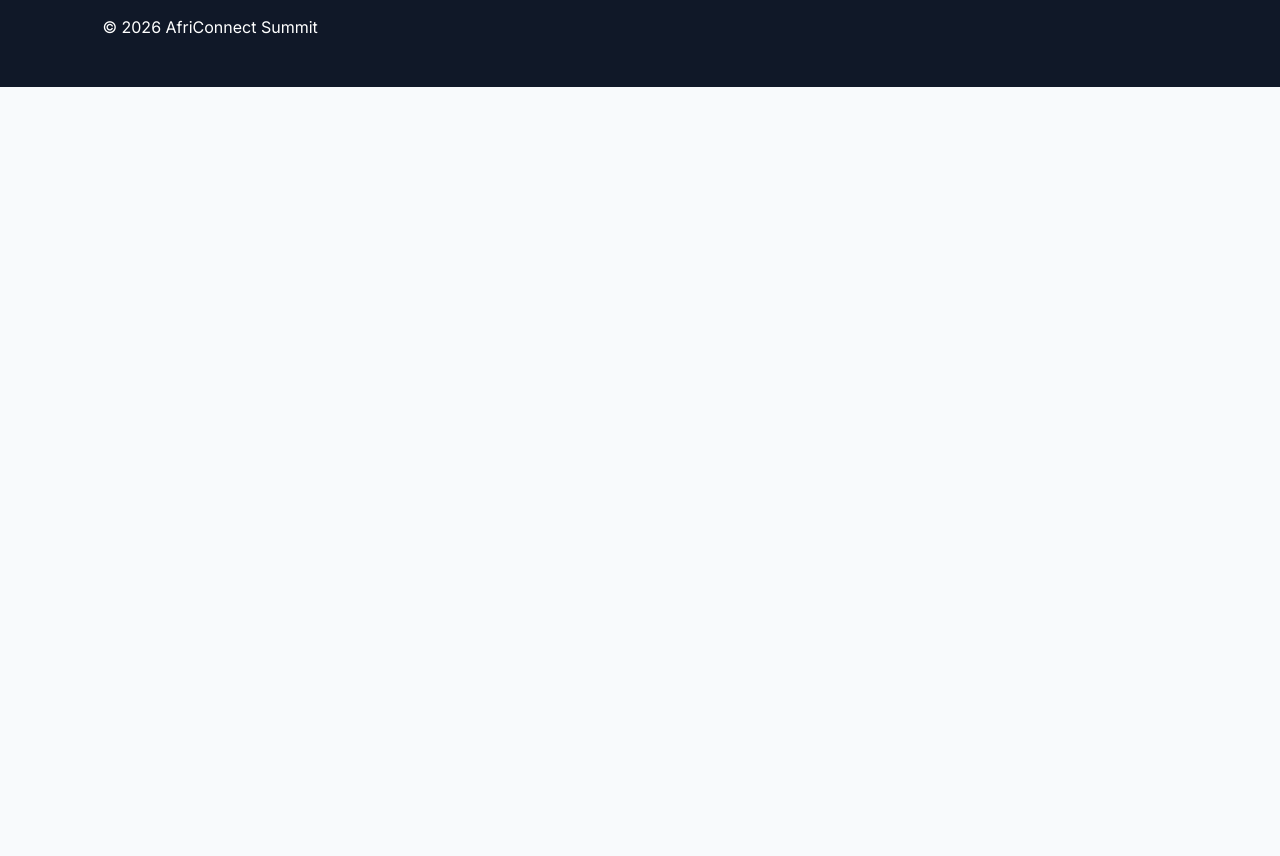
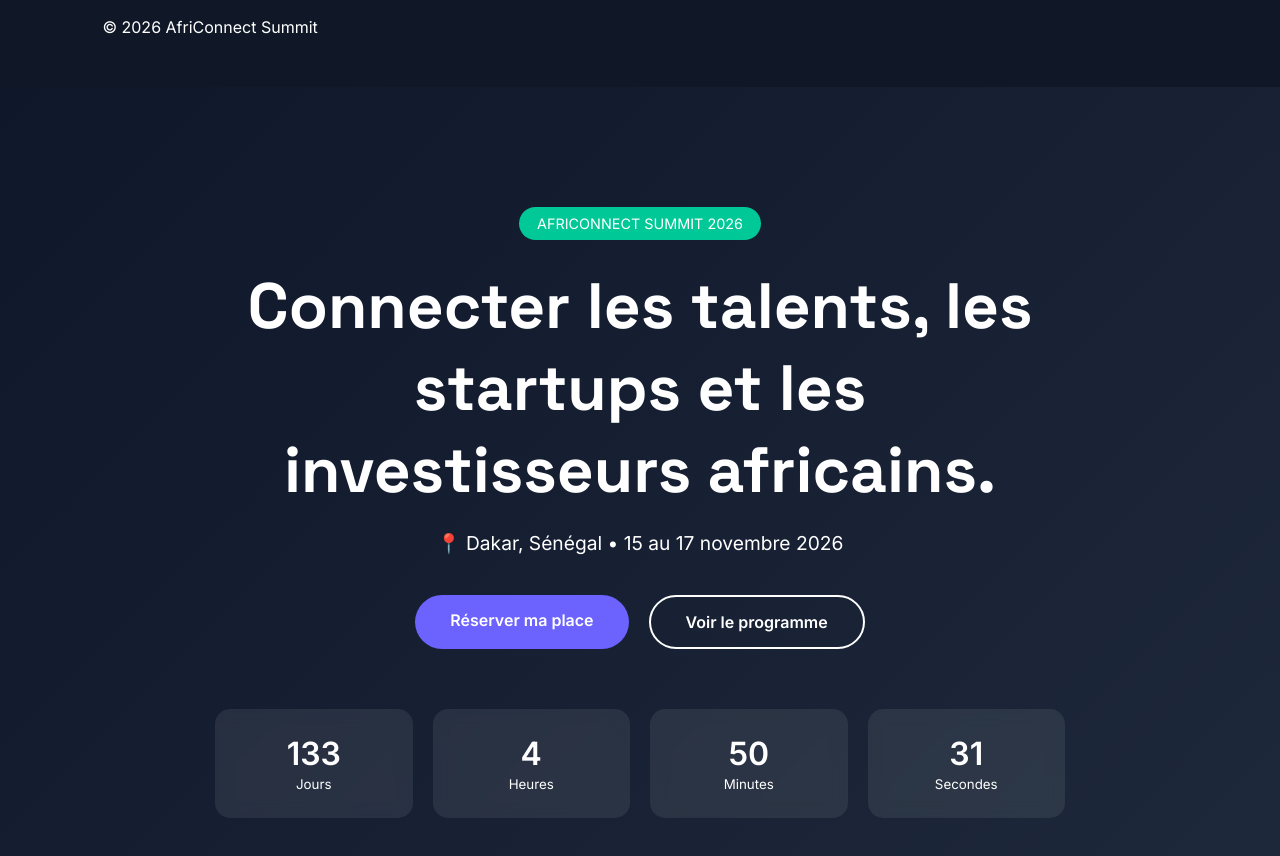
Before and after one commit to diacire74-maker/CireIbrahimaDia-AfriConnectSummit, a plain HTML site: page index.html in a window 1280 px wide. Shown: the part 256-1112 px from the top of the page. Before the commit the page ends 800 px from the top, so only its background shows below. Drawn offline with nearby package versions, Linux system fonts and the light colour scheme; files whose address does not match are found by name.

Commit message:
Ajout de la section Hero avec compte à rebours

```diff
--- a/CSS/js/script.js
+++ b/CSS/js/script.js
@@ -2,3 +2,40 @@
 
 document.getElementById("year").textContent =
 new Date().getFullYear();
+/* ===========================
+Compte à rebours
+=========================== */
+
+const targetDate = new Date("November 15, 2026 09:00:00").getTime();
+
+function updateCountdown() {
+
+    const now = new Date().getTime();
+
+    const distance = targetDate - now;
+
+    const days = Math.floor(distance / (1000 * 60 * 60 * 24));
+
+    const hours = Math.floor((distance % (1000 * 60 * 60 * 24)) / (1000 * 60 * 60));
+
+    const minutes = Math.floor((distance % (1000 * 60 * 60)) / (1000 * 60));
+
+    const seconds = Math.floor((distance % (1000 * 60)) / 1000);
+
+    if(document.getElementById("days")){
+
+        document.getElementById("days").textContent = days;
+
+        document.getElementById("hours").textContent = hours;
+
+        document.getElementById("minutes").textContent = minutes;
+
+        document.getElementById("seconds").textContent = seconds;
+
+    }
+
+}
+
+setInterval(updateCountdown,1000);
+
+updateCountdown();
--- a/CSS/style.css
+++ b/CSS/style.css
@@ -205,3 +205,188 @@ display:none;
 }
 
 }
+/* ================= HERO ================= */
+
+.hero{
+
+    min-height:100vh;
+
+    display:flex;
+
+    justify-content:center;
+
+    align-items:center;
+
+    text-align:center;
+
+    padding:120px 8%;
+
+    background:linear-gradient(135deg,#0F172A,#1E293B);
+
+    color:white;
+
+}
+
+.hero-content{
+
+    max-width:850px;
+
+}
+
+.event-badge{
+
+    display:inline-block;
+
+    background:var(--secondary);
+
+    color:white;
+
+    padding:8px 18px;
+
+    border-radius:30px;
+
+    margin-bottom:25px;
+
+    font-size:.9rem;
+
+}
+
+.hero h1{
+
+    font-family:var(--title-font);
+
+    font-size:4rem;
+
+    margin-bottom:20px;
+
+}
+
+.hero p{
+
+    font-size:1.2rem;
+
+    margin-bottom:40px;
+
+}
+
+.hero-buttons{
+
+    display:flex;
+
+    justify-content:center;
+
+    gap:20px;
+
+    flex-wrap:wrap;
+
+    margin-bottom:60px;
+
+}
+
+.btn{
+
+    padding:15px 35px;
+
+    border-radius:50px;
+
+    transition:.3s;
+
+    font-weight:600;
+
+}
+
+.btn-primary{
+
+    background:var(--primary);
+
+    color:white;
+
+}
+
+.btn-secondary{
+
+    border:2px solid white;
+
+    color:white;
+
+}
+
+.btn:hover{
+
+    transform:translateY(-4px);
+
+}
+
+.countdown{
+
+    display:grid;
+
+    grid-template-columns:repeat(4,1fr);
+
+    gap:20px;
+
+}
+
+.countdown div{
+
+    background:rgba(255,255,255,.08);
+
+    backdrop-filter:blur(8px);
+
+    padding:25px;
+
+    border-radius:15px;
+
+}
+
+.countdown span{
+
+    display:block;
+
+    font-size:2rem;
+
+    font-weight:700;
+
+}
+
+.fade-in{
+
+    animation:fadeHero 1.2s ease;
+
+}
+
+@keyframes fadeHero{
+
+    from{
+
+        opacity:0;
+
+        transform:translateY(40px);
+
+    }
+
+    to{
+
+        opacity:1;
+
+        transform:translateY(0);
+
+    }
+
+}
+
+@media(max-width:768px){
+
+.hero h1{
+
+font-size:2.5rem;
+
+}
+
+.countdown{
+
+grid-template-columns:repeat(2,1fr);
+
+}
+
+}
--- a/index.html
+++ b/index.html
@@ -107,5 +107,63 @@ AfriConnect Summit 2026
 
 <script src="js/script.js"></script>
 
+<!-- ================= HERO ================= -->
+
+<section class="hero">
+
+    <div class="hero-content fade-in">
+
+        <span class="event-badge">
+            AFRICONNECT SUMMIT 2026
+        </span>
+
+        <h1>
+            Connecter les talents, les startups et les investisseurs africains.
+        </h1>
+
+        <p>
+            📍 Dakar, Sénégal • 15 au 17 novembre 2026
+        </p>
+
+        <div class="hero-buttons">
+
+            <a href="contact.html" class="btn btn-primary">
+                Réserver ma place
+            </a>
+
+            <a href="programme.html" class="btn btn-secondary">
+                Voir le programme
+            </a>
+
+        </div>
+
+        <div class="countdown">
+
+            <div>
+                <span id="days">00</span>
+                <small>Jours</small>
+            </div>
+
+            <div>
+                <span id="hours">00</span>
+                <small>Heures</small>
+            </div>
+
+            <div>
+                <span id="minutes">00</span>
+                <small>Minutes</small>
+            </div>
+
+            <div>
+                <span id="seconds">00</span>
+                <small>Secondes</small>
+            </div>
+
+        </div>
+
+    </div>
+
+</section>
+
 </body>
 </html>
```
